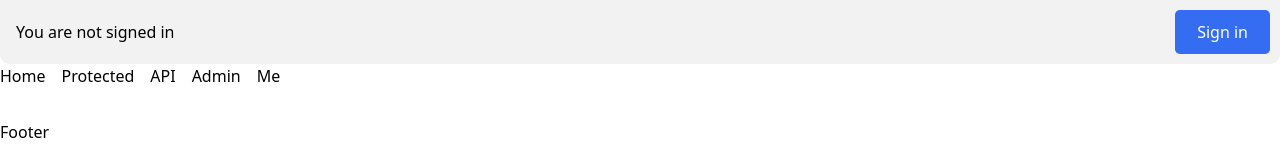
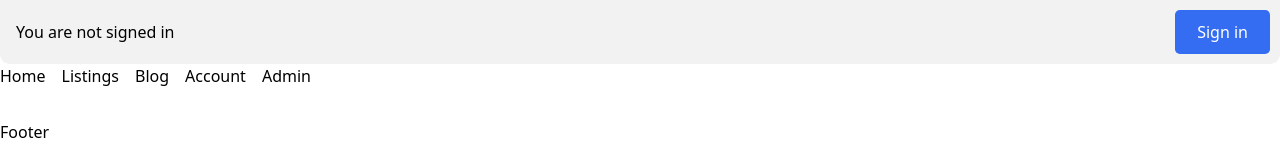
Before and after one commit to Dujota/ayuda.shop-client, a Next.js app: page / in a window 1280 px wide. Shown: the top 160 px of the page. Built offline with nearby package versions, Linux system fonts and the light colour scheme; no server answers.

Commit message:
added client routing for blog, listings user and connect temp links on nav

```diff
--- a/src/components/common/header/Header.tsx
+++ b/src/components/common/header/Header.tsx
@@ -83,16 +83,16 @@ export default function Header() {
             <Link href="/">Home</Link>
           </li>
           <li className={styles.navItem}>
-            <Link href="/protected">Protected</Link>
+            <Link href="/listings">Listings</Link>
           </li>
           <li className={styles.navItem}>
-            <Link href="/api-example">API</Link>
+            <Link href="/blog">Blog</Link>
+          </li>
+          <li className={styles.navItem}>
+            <Link href="/user/account">Account</Link>
           </li>
           <li className={styles.navItem}>
             <Link href="/admin">Admin</Link>
-          </li>
-          <li className={styles.navItem}>
-            <Link href="/me">Me</Link>
           </li>
         </ul>
       </nav>
--- /dev/null
+++ b/src/pages/blog/index.tsx
@@ -0,0 +1,7 @@
+import { type NextPage } from "next";
+
+const BlogLandingPage: NextPage = (pageProps) => {
+  return <div>Blog Landing PAge</div>;
+};
+
+export default BlogLandingPage;
--- /dev/null
+++ b/src/pages/blog/post/[slug]/index.tsx
@@ -0,0 +1,12 @@
+import { type NextPage } from "next";
+
+import { useRouter } from "next/router";
+
+const Post: NextPage = () => {
+  const router = useRouter();
+  const { slug } = router.query;
+
+  return <p>Post: {slug}</p>;
+};
+
+export default Post;
--- a/src/pages/index.tsx
+++ b/src/pages/index.tsx
@@ -1,7 +1,5 @@
-import Layout from "@/components/common/layout/Layout";
 import { type NextPage } from "next";
 import Head from "next/head";
-import Link from "next/link";
 
 const Home: NextPage = () => {
   return (
--- /dev/null
+++ b/src/pages/listings/[slug]/index.tsx
@@ -0,0 +1,12 @@
+import { type NextPage } from "next";
+
+import { useRouter } from "next/router";
+
+const Listing: NextPage = () => {
+  const router = useRouter();
+  const { slug } = router.query;
+
+  return <p>Listing: {slug}</p>;
+};
+
+export default Listing;
--- /dev/null
+++ b/src/pages/listings/index.tsx
@@ -0,0 +1,7 @@
+import { type NextPage } from "next";
+
+const ListingsLandingPage: NextPage = (pageProps) => {
+  return <div>Listings Landing Page</div>;
+};
+
+export default ListingsLandingPage;
--- /dev/null
+++ b/src/pages/user/account/index.tsx
@@ -0,0 +1,15 @@
+import { type NextPage } from "next";
+import { useSession } from "next-auth/react";
+
+const AcccountPage: NextPage = () => {
+  const { data } = useSession();
+
+  return (
+    <>
+      <p>AcccountPage </p>
+      <pre>{JSON.stringify(data, null, 2)}</pre>
+    </>
+  );
+};
+
+export default AcccountPage;
```
